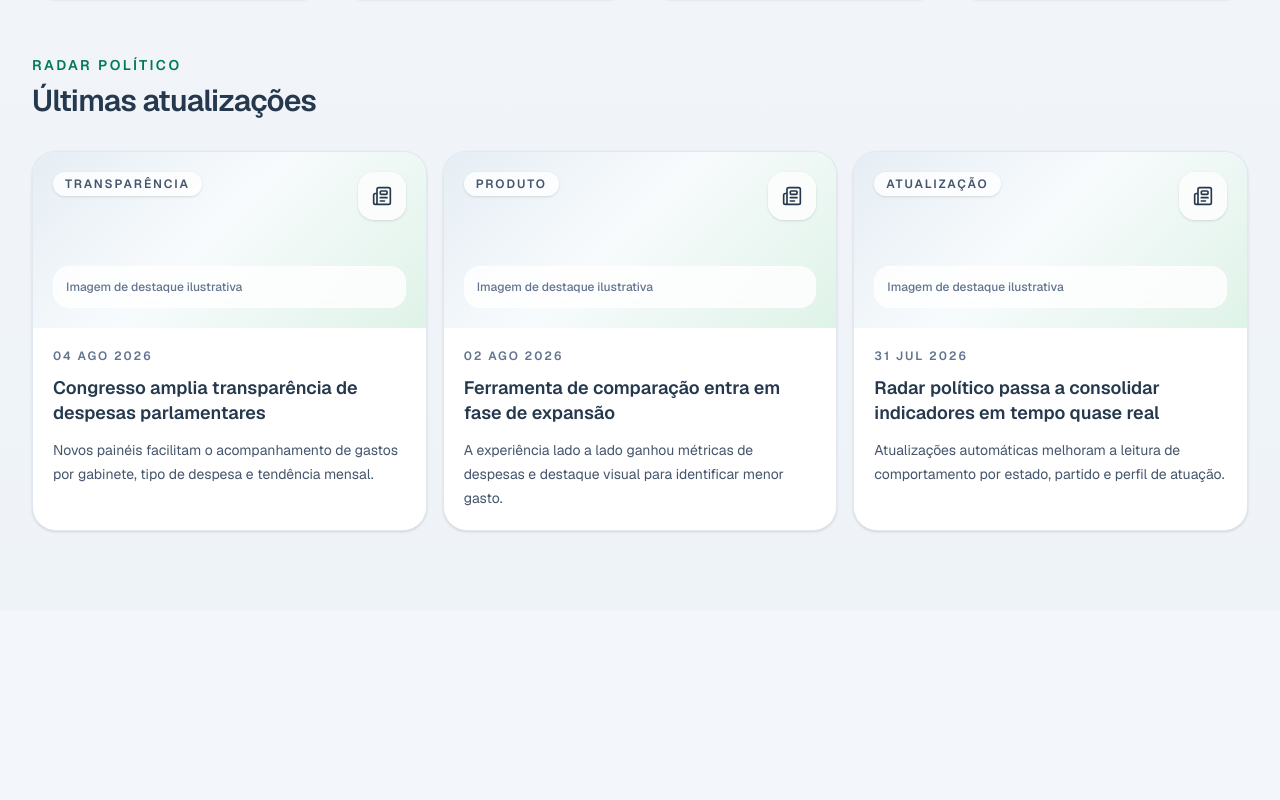
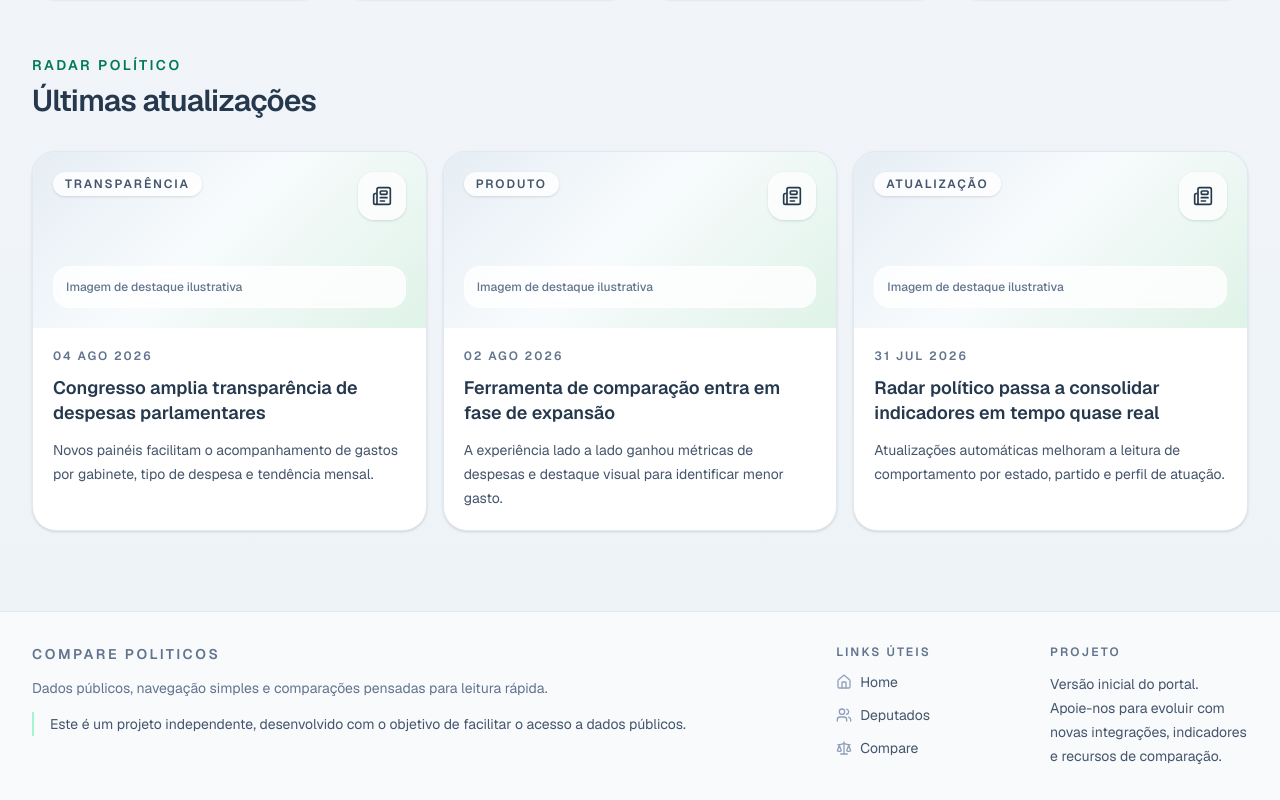
Before and after one commit to jjuniordev/compare-politicos, a Next.js app in the folder compare-politicos-frontend/: page / in a window 1280 px wide. Shown: the part 1297-2097 px from the top of the page. Before the commit the page ends 1908 px from the top, so only its background shows below. Built offline with nearby package versions, Linux system fonts and the light colour scheme.

Commit message:
feat: add Footer component and integrate it into the layout; enhance mobile menu in Header component

```diff
--- a/compare-politicos-frontend/app/layout.tsx
+++ b/compare-politicos-frontend/app/layout.tsx
@@ -1,6 +1,7 @@
 import type { Metadata } from "next";
 import { Geist, Geist_Mono } from "next/font/google";
 import "./globals.css";
+import { Footer } from "@/components/Footer";
 
 const geistSans = Geist({
   variable: "--font-geist-sans",
@@ -31,7 +32,10 @@ export default function RootLayout({
       lang="pt-BR"
       className={`${geistSans.variable} ${geistMono.variable} h-full antialiased`}
     >
-      <body className="min-h-full flex flex-col">{children}</body>
+      <body className="min-h-full flex flex-col">
+        <div className="flex-1">{children}</div>
+        <Footer />
+      </body>
     </html>
   );
 }
--- a/compare-politicos-frontend/components/AutocompleteSearch.tsx
+++ b/compare-politicos-frontend/components/AutocompleteSearch.tsx
@@ -101,7 +101,7 @@ export function AutocompleteSearch({
   };
 
   return (
-    <div ref={wrapperRef} className="relative z-50">
+    <div ref={wrapperRef} className="relative z-50 overflow-visible">
       <label htmlFor="comparar-autocomplete" className="mb-2 block text-sm font-semibold text-slate-700">
         Buscar parlamentares para comparar
       </label>
@@ -127,7 +127,7 @@ export function AutocompleteSearch({
       </div>
 
       {isOpen && suggestions.length > 0 ? (
-        <ul className="absolute z-40 mt-2 max-h-80 w-full overflow-auto rounded-xl border border-slate-200 bg-white p-1 shadow-xl">
+        <ul className="absolute z-50 mt-2 max-h-80 w-full overflow-auto rounded-xl border border-slate-200 bg-white p-1 shadow-xl">
           {suggestions.map((deputado, index) => (
             <li key={deputado.id}>
               <button
@@ -151,7 +151,7 @@ export function AutocompleteSearch({
       ) : null}
 
       {isOpen && query.trim().length > 0 && suggestions.length === 0 && !isLimitReached ? (
-        <div className="absolute z-40 mt-2 w-full rounded-xl border border-slate-200 bg-white p-3 text-sm text-slate-500 shadow-xl">
+        <div className="absolute z-50 mt-2 w-full rounded-xl border border-slate-200 bg-white p-3 text-sm text-slate-500 shadow-xl">
           Nenhum parlamentar encontrado para esta busca.
         </div>
       ) : null}
--- /dev/null
+++ b/compare-politicos-frontend/components/Footer.tsx
@@ -0,0 +1,53 @@
+import Link from 'next/link';
+import { House, Scale, Users } from 'lucide-react';
+
+const quickLinks = [
+  { label: 'Home', href: '/', icon: House },
+  { label: 'Deputados', href: '/deputados', icon: Users },
+  { label: 'Compare', href: '/comparar', icon: Scale }
+];
+
+export function Footer() {
+  return (
+    <footer className="mt-auto border-t border-slate-200 bg-slate-50">
+      <div className="mx-auto grid w-full max-w-7xl gap-8 px-4 py-8 sm:px-6 lg:grid-cols-[1.5fr_0.8fr] lg:px-8">
+        <div>
+          <h2 className="text-sm font-semibold uppercase tracking-[0.18em] text-slate-500">Compare Politicos</h2>
+          <p className="mt-3 max-w-2xl text-sm leading-6 text-slate-500">
+            Dados públicos, navegação simples e comparações pensadas para leitura rápida.
+          </p>
+          <blockquote className="mt-3 max-w-2xl border-l-2 border-emerald-200 pl-4 text-sm leading-6 text-slate-600">
+            Este é um projeto independente, desenvolvido com o objetivo de facilitar o acesso a dados públicos.
+          </blockquote>
+        </div>
+
+        <div className="grid gap-4 sm:grid-cols-2 lg:justify-self-end">
+          <div>
+            <p className="text-xs font-semibold uppercase tracking-[0.18em] text-slate-500">Links úteis</p>
+            <ul className="mt-3 space-y-2">
+              {quickLinks.map((item) => {
+                const Icon = item.icon;
+
+                return (
+                  <li key={item.label}>
+                    <Link href={item.href} className="inline-flex items-center gap-2 text-sm text-slate-600 transition-colors hover:text-[#25384d]">
+                      <Icon className="size-4 text-slate-400" aria-hidden="true" />
+                      {item.label}
+                    </Link>
+                  </li>
+                );
+              })}
+            </ul>
+          </div>
+
+          <div>
+            <p className="text-xs font-semibold uppercase tracking-[0.18em] text-slate-500">Projeto</p>
+            <p className="mt-3 text-sm leading-6 text-slate-600">
+              Versão inicial do portal.<br></br> Apoie-nos para evoluir com novas integrações, indicadores e recursos de comparação.
+            </p>
+          </div>
+        </div>
+      </div>
+    </footer>
+  );
+}
--- a/compare-politicos-frontend/components/Header.tsx
+++ b/compare-politicos-frontend/components/Header.tsx
@@ -4,7 +4,7 @@ import Image from 'next/image';
 import Link from 'next/link';
 import { useEffect, useMemo, useRef, useState } from 'react';
 import { usePathname } from 'next/navigation';
-import { BarChart3, ChevronDown, GraduationCap, Landmark, Scale, Sparkles } from 'lucide-react';
+import { BarChart3, ChevronDown, GraduationCap, Landmark, Menu, Scale, Sparkles, X } from 'lucide-react';
 
 const deputadoLinks = [
   { label: 'Federais', href: '/deputados', icon: GraduationCap, disabled: false },
@@ -15,6 +15,7 @@ const deputadoLinks = [
 export function Header() {
   const pathname = usePathname();
   const [isDeputadosOpen, setIsDeputadosOpen] = useState(false);
+  const [isMobileMenuOpen, setIsMobileMenuOpen] = useState(false);
   const menuRef = useRef<HTMLDivElement>(null);
 
   const isHomeIndicators = pathname === '/';
@@ -132,7 +133,83 @@ export function Header() {
             Indicadores
           </Link>
         </nav>
+
+        <button
+          type="button"
+          className="inline-flex items-center justify-center rounded-xl border border-slate-200 bg-white p-2 text-slate-600 shadow-sm transition-colors hover:bg-slate-50 md:hidden"
+          onClick={() => setIsMobileMenuOpen((prev) => !prev)}
+          aria-expanded={isMobileMenuOpen}
+          aria-label={isMobileMenuOpen ? 'Fechar menu' : 'Abrir menu'}
+        >
+          {isMobileMenuOpen ? <X className="size-5" aria-hidden="true" /> : <Menu className="size-5" aria-hidden="true" />}
+        </button>
       </div>
+
+      {isMobileMenuOpen ? (
+        <div className="border-t border-slate-200 bg-white md:hidden">
+          <div className="mx-auto w-full max-w-7xl px-4 py-4 sm:px-6">
+            <div className="space-y-3">
+              <div className="rounded-2xl border border-slate-200 bg-slate-50 p-3">
+                <p className="text-xs font-semibold uppercase tracking-[0.18em] text-slate-500">Deputados</p>
+                <div className="mt-2 space-y-1">
+                  <Link
+                    href="/deputados"
+                    className="flex items-center gap-2 rounded-xl px-3 py-2 text-sm font-medium text-slate-700 transition-colors hover:bg-white"
+                    onClick={() => setIsMobileMenuOpen(false)}
+                  >
+                    <GraduationCap className="size-4 text-slate-500" aria-hidden="true" />
+                    Federais
+                  </Link>
+                  <button
+                    type="button"
+                    disabled
+                    className="flex w-full items-center justify-between rounded-xl px-3 py-2 text-sm text-slate-400"
+                  >
+                    <span className="inline-flex items-center gap-2">
+                      <Landmark className="size-4" aria-hidden="true" />
+                      Estaduais
+                    </span>
+                    <span className="rounded-full border border-slate-200 bg-slate-100 px-2 py-0.5 text-[11px] font-medium text-slate-500">
+                      Em breve
+                    </span>
+                  </button>
+                  <button
+                    type="button"
+                    disabled
+                    className="flex w-full items-center justify-between rounded-xl px-3 py-2 text-sm text-slate-400"
+                  >
+                    <span className="inline-flex items-center gap-2">
+                      <Scale className="size-4" aria-hidden="true" />
+                      Senadores
+                    </span>
+                    <span className="rounded-full border border-slate-200 bg-slate-100 px-2 py-0.5 text-[11px] font-medium text-slate-500">
+                      Em breve
+                    </span>
+                  </button>
+                </div>
+              </div>
+
+              <Link
+                href="/#indicadores"
+                className="flex items-center gap-2 rounded-2xl border border-slate-200 bg-white px-4 py-3 text-sm font-medium text-slate-700 shadow-sm"
+                onClick={() => setIsMobileMenuOpen(false)}
+              >
+                <BarChart3 className="size-4 text-slate-500" aria-hidden="true" />
+                Indicadores
+              </Link>
+
+              <Link
+                href="/comparar"
+                className="inline-flex w-full items-center justify-center gap-2 rounded-full bg-[#10c96f] px-4 py-3 text-sm font-semibold text-white shadow-sm transition-colors hover:bg-[#08b862]"
+                onClick={() => setIsMobileMenuOpen(false)}
+              >
+                <Sparkles className="size-4" aria-hidden="true" />
+                Compare Agora
+              </Link>
+            </div>
+          </div>
+        </div>
+      ) : null}
     </header>
   );
 }
```
